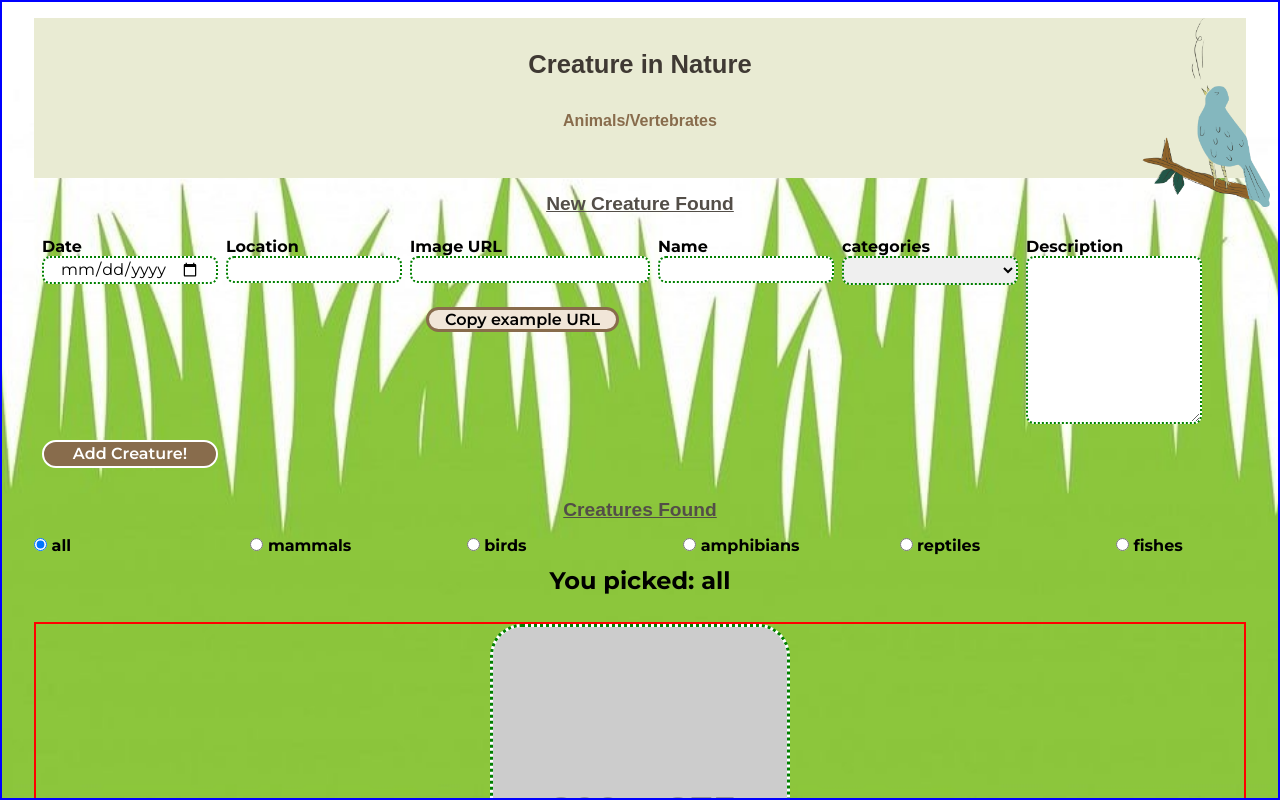
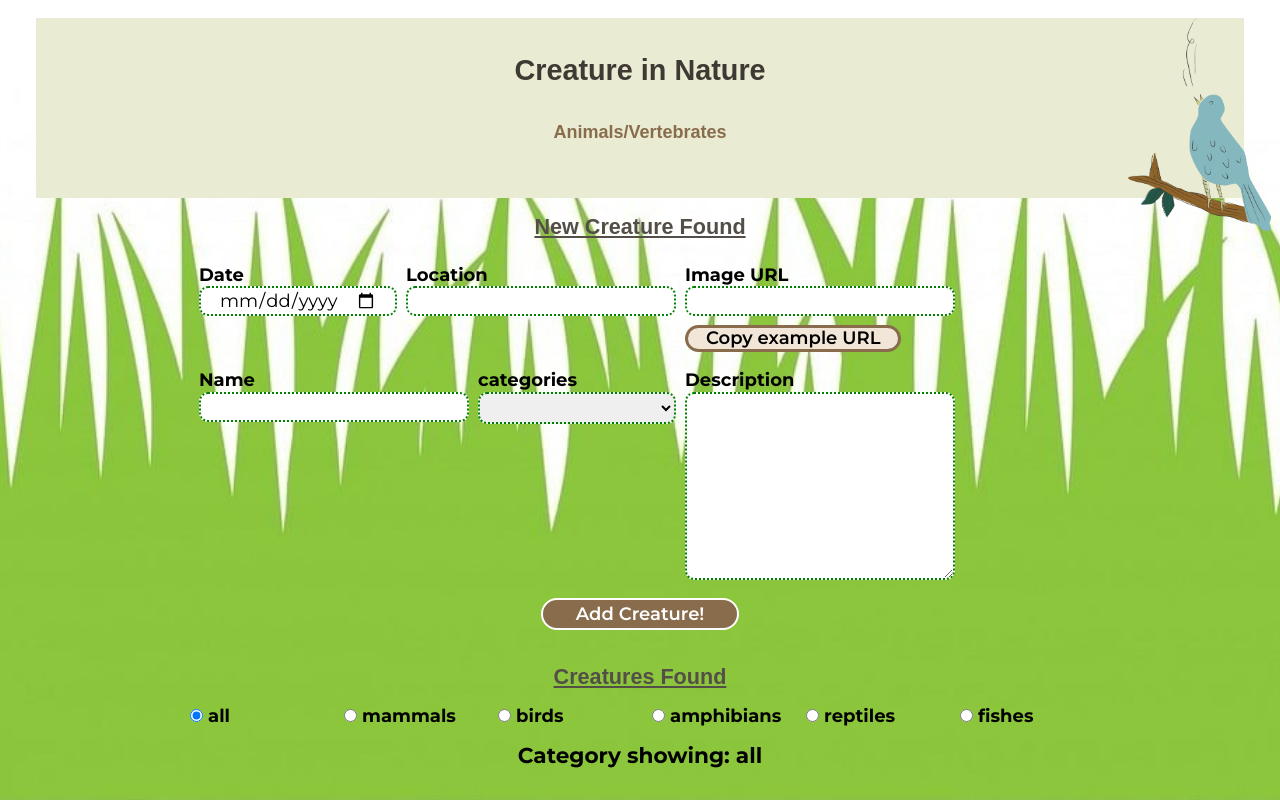
Before and after one commit to hidena39/582-creature-in-nature, a Vue app: page / in a window 1280 px wide. Built offline with nearby package versions, Linux system fonts and the light colour scheme; a web font is replaced by a local one.

Commit message:
Responsive finished. I may modifymore later.

```diff
--- a/src/App.vue
+++ b/src/App.vue
@@ -144,6 +144,17 @@ button {
 label {
   font-weight: 700;
 }
+@media screen and (min-width: 600px) {
+  html {
+    font-size: 17px;
+  }
+}
+@media screen and (min-width: 900px) {
+  html {
+    font-size: 18px;
+  }
+}
+
 /*----------button----------*/
 button {
   padding: 0 1rem 0 1rem;
@@ -185,6 +196,5 @@ img#bird {
   height: 100vh;
   padding: 1rem 2rem 1rem 2rem;
   overflow: scroll;
-  border: 2px solid blue;
 }
 </style>
--- a/src/components/CreatureCategories.vue
+++ b/src/components/CreatureCategories.vue
@@ -1,5 +1,5 @@
 <template>
-  <div class="inputContainer">
+  <div class="categoryContainer">
     <div class="eachInput">
       <input
         data-test-id="6"
@@ -93,11 +93,13 @@ export default {
 h3 {
   margin-bottom: 1rem;
 }
-.inputContainer {
+.categoryContainer {
   display: flex;
   justify-content: space-between;
   align-items: center;
   flex-wrap: wrap;
+  max-width: 900px;
+  margin: 0 auto;
 }
 .eachInput {
   width: 130px;
--- a/src/components/CreatureForm.vue
+++ b/src/components/CreatureForm.vue
@@ -68,7 +68,9 @@
           v-model="inputDescription"
         ></textarea>
       </div>
-      <input id="submit" type="submit" value="Add Creature!" />
+      <div id="submitButton">
+        <input id="submit" type="submit" value="Add Creature!" />
+      </div>
     </form>
     <!-- {{ inputDate }}
     {{ inputLocation }}
@@ -128,7 +130,8 @@ export default {
 
 <style scoped lang="scss">
 .formpageContainner {
-  margin: 1rem 0 1rem 0;
+  margin: 1rem auto;
+  max-width: 900px;
 }
 form {
   display: flex;
@@ -149,7 +152,13 @@ select {
   border-radius: 0.5rem;
   padding: 0.1rem 1rem 0.1rem 1rem;
 }
-#image {
+div#submitButton {
+  width: 100%;
+}
+#location,
+#name,
+#image,
+#description {
   width: 15rem;
 }
 #submit {
@@ -164,4 +173,13 @@ select {
     background-color: rgb(236, 132, 13);
   }
 }
+button {
+  margin: 0 0 0.5rem 0;
+}
+@media screen and (min-width: 580px) {
+  div#submitButton {
+    display: flex;
+    justify-content: center;
+  }
+}
 </style>
--- a/src/components/CreatureItem.vue
+++ b/src/components/CreatureItem.vue
@@ -99,8 +99,8 @@ img {
   width: calc(100% - 2rem);
   height: calc(100% - 2rem);
   background-color: rgb(173, 187, 194);
-  border-radius: 2rem;
   z-index: 2;
+  overflow-y: scroll;
 }
 li {
   list-style: none;
--- a/src/components/CreatureList.vue
+++ b/src/components/CreatureList.vue
@@ -3,7 +3,7 @@
   <CreatureCategories @chosenCategories="receiveCategories" />
   <div class="listContainer">
     <p id="currentCategory" data-test-id="16">
-      You picked: {{ currentCategory }}
+      Category showing: {{ currentCategory }}
     </p>
     <div v-if="filteredCards != ''" class="cardContainer list">
       <CreatureItem
@@ -76,15 +76,15 @@ export default {
 h3 {
   margin-bottom: 1rem;
 }
+
 #currentCategory {
   text-align: center;
   margin: 1rem 0 2rem 0;
-  font-size: 1.5rem;
+  font-size: 1.2rem;
   font-weight: bold;
 }
 .cardContainer {
   width: 100%;
-  border: 2px solid red;
 }
 .list {
   display: flex;
@@ -93,4 +93,15 @@ h3 {
   align-items: center;
   gap: 2rem;
 }
+@media screen and (min-width: 600px) {
+}
+@media screen and (min-width: 730px) {
+  .list {
+    flex-direction: row;
+    justify-content: space-between;
+    flex-wrap: wrap;
+  }
+}
+@media screen and (min-width: 1200px) {
+}
 </style>
```
